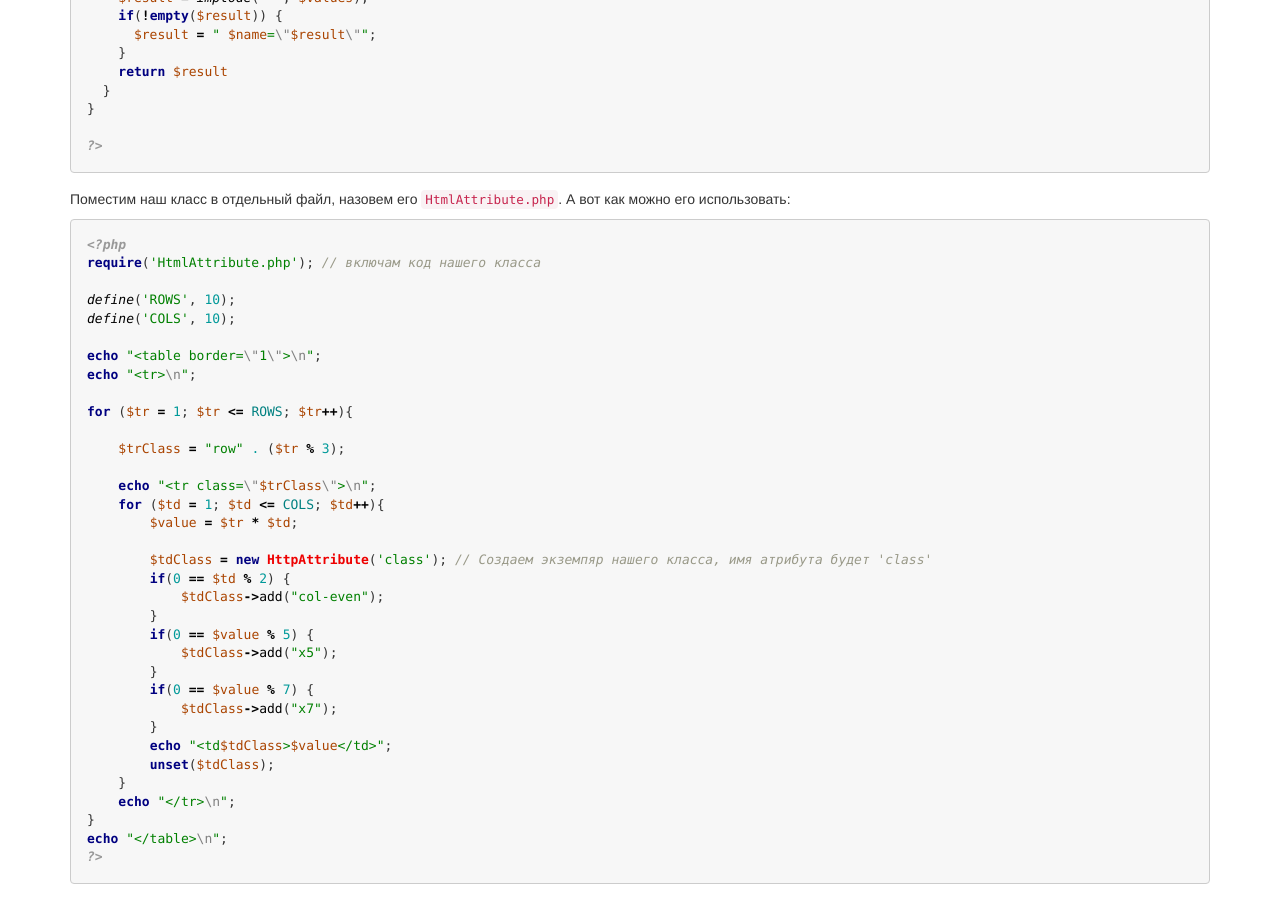
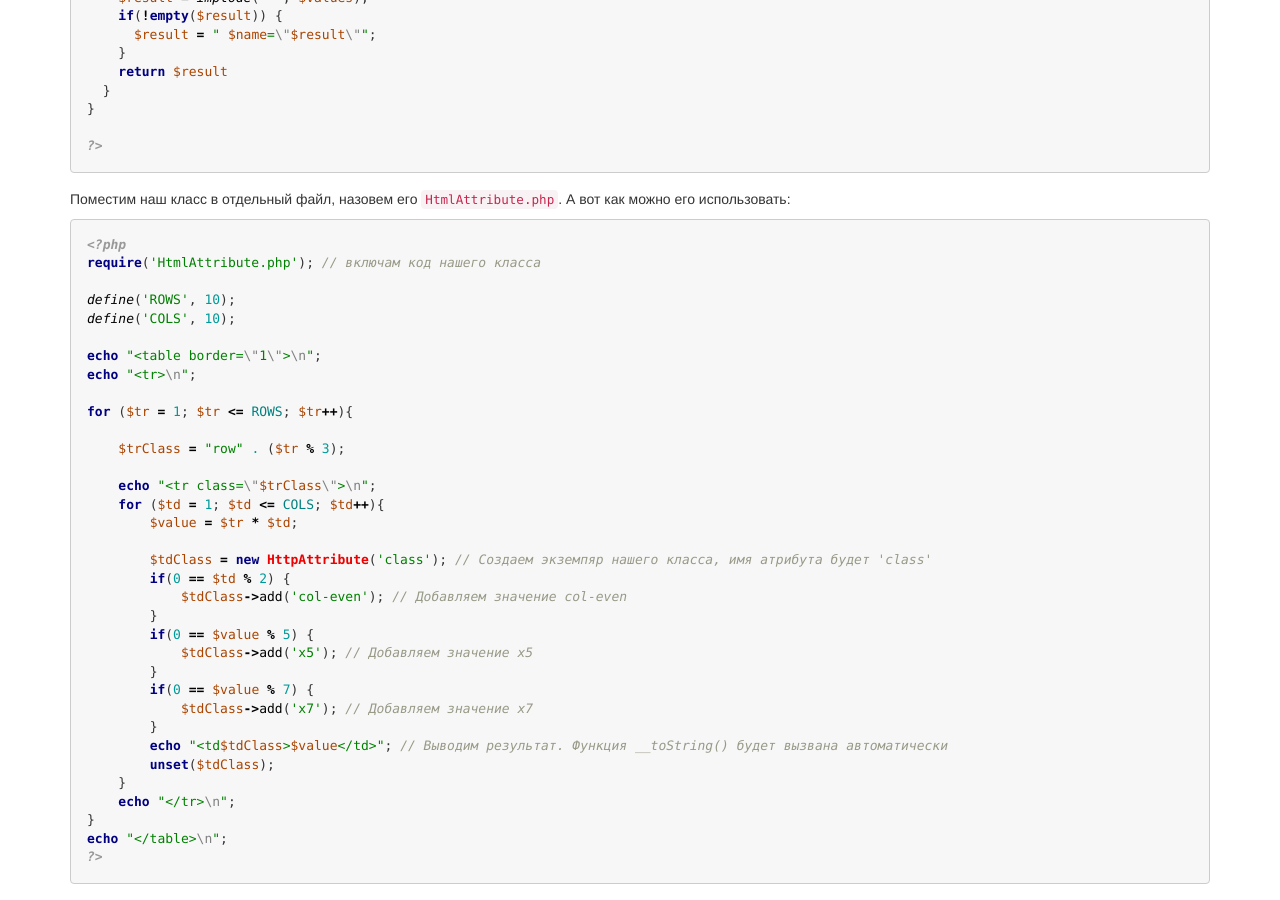
Before and after one commit to alsii/alsii.github.io, a Jekyll site: the page built from project1/l1.md, in a window 1280 px wide and 900 px high, scrolled down 7271 px. Built offline with Jekyll 4.4.1, drawn with Linux system fonts in a browser that asks for light colours; nearby versions of some CDN libraries; Markdown is read by kramdown in place of the engine named in the settings.

Commit message:
Update l1.md

```diff
--- a/project1/l1.md
+++ b/project1/l1.md
@@ -407,15 +407,15 @@ for ($tr = 1; $tr <= ROWS; $tr++){
 
         $tdClass = new HttpAttribute('class'); // Создаем экземпяр нашего класса, имя атрибута будет 'class'
         if(0 == $td % 2) {
-            $tdClass->add("col-even");
+            $tdClass->add('col-even'); // Добавляем значение col-even
         }
         if(0 == $value % 5) {
-            $tdClass->add("x5");
+            $tdClass->add('x5'); // Добавляем значение x5
         }
         if(0 == $value % 7) {
-            $tdClass->add("x7");
+            $tdClass->add('x7'); // Добавляем значение x7
         }
-        echo "<td$tdClass>$value</td>";
+        echo "<td$tdClass>$value</td>"; // Выводим результат. Функция __toString() будет вызвана автоматически
         unset($tdClass);
     }
     echo "</tr>\n";
```
